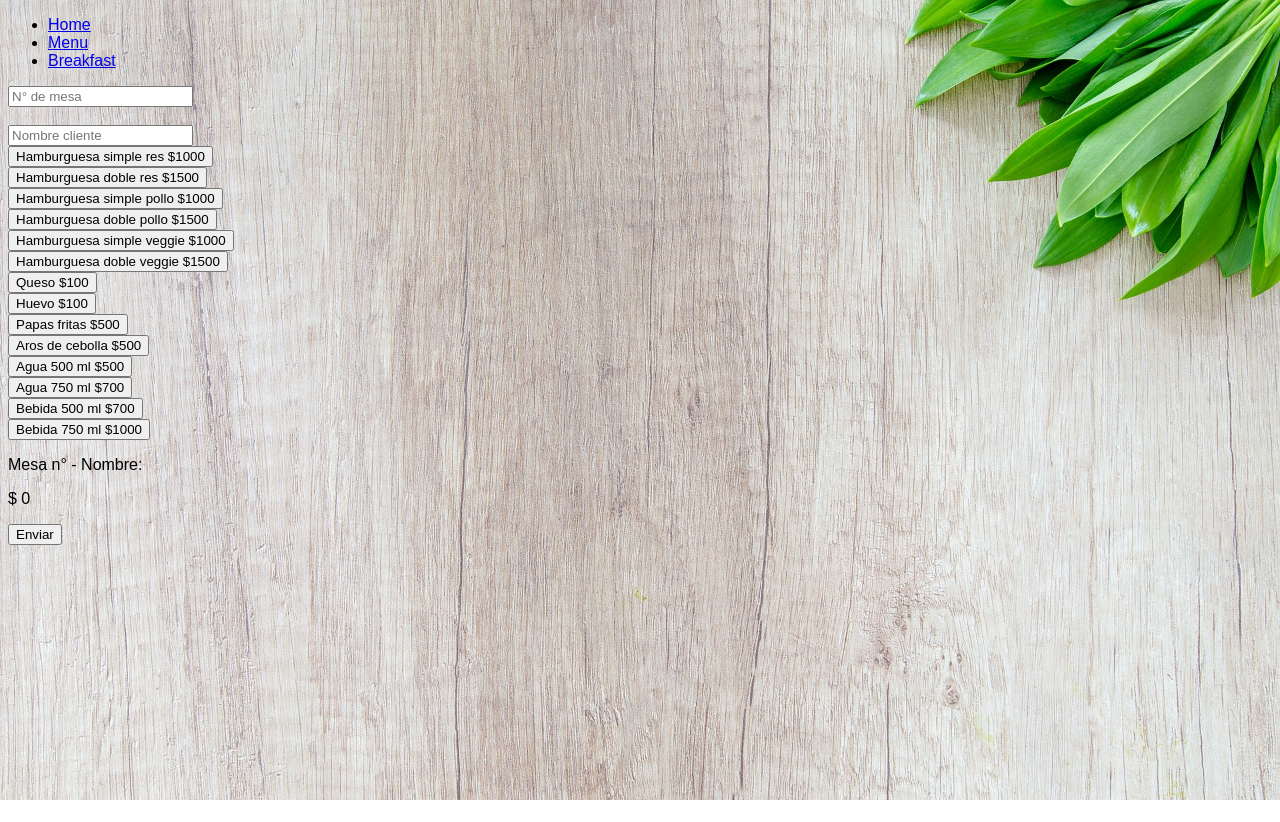
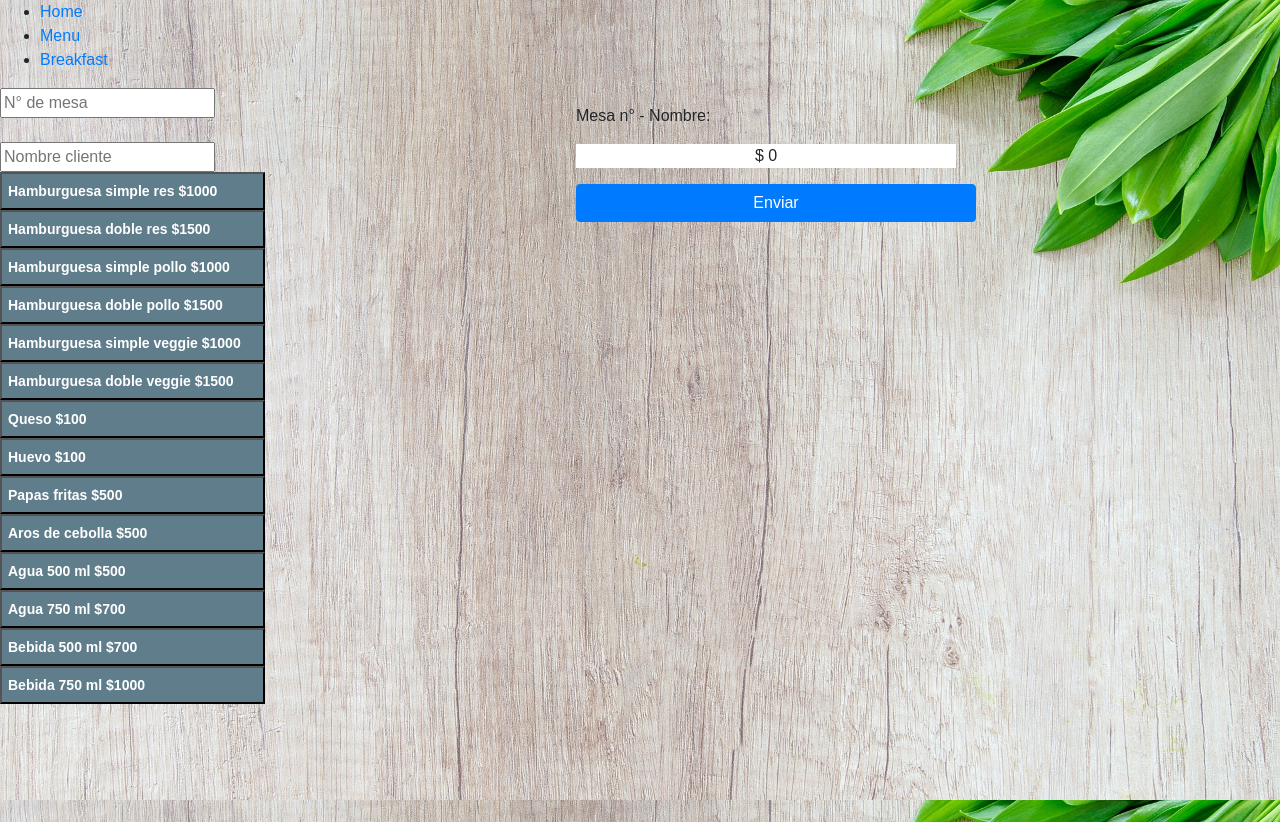
Before and after one commit to PalomaZelada/SCL011-BurgerQueen, a React (Create React App) app: page /menu in a window 1280 px wide. Before the commit the page ends 800 px from the top, so only its background shows below. Built offline with nearby package versions, Linux system fonts and the light colour scheme.

Commit message:
Adding styles to buttons and order (#6)

```diff
--- a/package.json
+++ b/package.json
@@ -2,13 +2,15 @@
   "name": "burger-queen-tmp",
   "version": "0.1.0",
   "private": true,
-  "homepage":"https://burger-queen-9b026.firebaseapp.com/",
+  "homepage": "https://burger-queen-9b026.firebaseapp.com/",
   "dependencies": {
     "@testing-library/jest-dom": "^4.2.4",
     "@testing-library/react": "^9.3.2",
     "@testing-library/user-event": "^7.1.2",
+    "bootstrap": "^4.4.1",
     "firebase": "^7.6.0",
     "react": "^16.12.0",
+    "react-bootstrap": "^1.0.0-beta.16",
     "react-dom": "^16.12.0",
     "react-router-dom": "^5.1.2",
     "react-scripts": "3.3.0"
--- a/src/App.css
+++ b/src/App.css
@@ -1,3 +1,11 @@
 *{
-    background-color: sandybrown;
+    font: 10px;
+    font-family: sans-serif;
 }
+body{
+    background-image: url(./images/fondo2.jpg);
+    background-repeat: no-repeat;
+    background-size: 100%;
+    background-attachment: fixed;
+    /* background-color: #4d5054; */
+}
--- a/src/App.js
+++ b/src/App.js
@@ -3,8 +3,9 @@ import {BrowserRouter as Router, Switch, Route, Link} from "react-router-dom";
 import Home from './components/home';
 import Menu from './components/menu';
 import Breakfast from './components/breakfast';
+import 'bootstrap/dist/css/bootstrap.min.css';
 import './style.css';
-//import './App.css';
+import './App.css';
 
   export default function App() {
     return (
--- a/src/components/basicButton.js
+++ b/src/components/basicButton.js
@@ -1,8 +1,10 @@
 import React, { Component } from 'react';
+import './styles/starting.css';
+
 class Button extends Component {
   render() {
       return(
-    <button onClick={this.props.clicking.bind(this, this.props.products)}>{this.props.name} ${this.props.price}</button>
+    <button className="btnBasic" onClick={this.props.clicking.bind(this, this.props.products)}>{this.props.name} ${this.props.price}</button>
       )
   }
 }
--- a/src/components/breakfast.js
+++ b/src/components/breakfast.js
@@ -3,6 +3,8 @@ import BasicButton from './basicButton';
 import data1 from '../data/data.json';
 import db from '../data/firebaseKey';
 import Client from './infoClient';
+import Button from 'react-bootstrap/Button'
+
 class Breakfast extends Component {
   constructor(props) {
     super(props);
@@ -25,7 +27,7 @@ class Breakfast extends Component {
       item: orderedItems,
     });
     //Aqui se suma el valor de cada producto al total, por eso se establece el 0
-  let orderTotal = this.state.item.reduce( (acc, elem) => acc + elem.price, 0)
+    let orderTotal = this.state.item.reduce((acc, elem) => acc + elem.price, 0)
     //Actualizamos el estado de price que ahora guarda el total del pedido
     this.setState({
       price: orderTotal
@@ -34,12 +36,12 @@ class Breakfast extends Component {
   //Funcion para guardar input del cliente
   handleInputChange = event => {
     this.setState({
-      [event.name] :event.value
+      [event.name]: event.value
     })
   }
 
   //Funcion para eliminar items del pedido y restar el valor del total
-  deletingItem(id, price){
+  deletingItem(id, price) {
     this.setState({
       item: this.state.item.filter((elem, i) => {
         //Cuando encuentra el id de un producto lo "filtra" del arreglo eso significa que lo elimina
@@ -58,13 +60,13 @@ class Breakfast extends Component {
   //Aqui guardamos los pedidos en firebase
   savingOrders = () => {
     //Guardo en variables los estados actuales del array item y precio
-      let newOrder= this.state.item
-      let newTotal= this.state.price
-      let newClient= this.state.client
-      let newTable= this.state.table
+    let newOrder = this.state.item
+    let newTotal = this.state.price
+    let newClient = this.state.client
+    let newTable = this.state.table
     db.collection("orders").add({
-        clientName:newClient,
-        table:newTable,
+      clientName: newClient,
+      table: newTable,
       orderedItems: newOrder,
       price: newTotal
     })
@@ -75,16 +77,16 @@ class Breakfast extends Component {
         alert("Pedido enviado a cocina")
       })
       //Aqui limpio item y price para inicia un pedido nuevo
-        .then(()=>{
-        let emptyOrder= []
-        let emptyTotal= 0
-        let emptyInput= ''
-        let emptyTable=''
+      .then(() => {
+        let emptyOrder = []
+        let emptyTotal = 0
+        let emptyInput = ''
+        let emptyTable = ''
         this.setState({
-          item:emptyOrder,
-          price:emptyTotal,
-          client:emptyInput,
-          table:emptyTable
+          item: emptyOrder,
+          price: emptyTotal,
+          client: emptyInput,
+          table: emptyTable
         })
       })
       .catch(function (error) {
@@ -113,35 +115,37 @@ class Breakfast extends Component {
     return (
       <div>
         <Client
-        change={event=>this.handleInputChange(event.target)}
+          change={event => this.handleInputChange(event.target)}
         />
         {dataBreakfast}
-        <p>Mesa n° {this.state.table}- Nombre: {this.state.client}</p>
-        {this.state.item.map((order, i)=>{
+        <p className="inputLocation2">Mesa n° {this.state.table}- Nombre: {this.state.client}</p>
+        {this.state.item.map((order, i) => {
           return (
-            <div>
+            <div className="boxStyle2">
               <p>
                 {order.item} ${order.price}
                 <span>
-              <button
-              onClick={this.deletingItem.bind(this, i, order.price)}
-              >
+                  <Button
+                    variant="danger"
+                    onClick={this.deletingItem.bind(this, i, order.price)}>
                     Eliminar
-              </button>
+              </Button>
                 </span>
               </p>
             </div>
           )
         })
         }
-        <p>
+        <p className="totalStyle2">
           $ {this.state.price}
         </p>
         <div>
-        <button
-        onClick={()=>this.savingOrders()}>
+          <Button
+            className="inputLocation2"
+            onClick={() => this.savingOrders()}
+            variant="primary">
             Enviar
-        </button>
+        </Button>
         </div>
       </div>
     )
--- a/src/components/menu.js
+++ b/src/components/menu.js
@@ -3,6 +3,8 @@ import BasicButton from './basicButton';
 import data1 from '../data/data.json';
 import db from '../data/firebaseKey';
 import Client from './infoClient';
+import Button from 'react-bootstrap/Button'
+
 class Menu extends Component {
   constructor(props) {
     super(props);
@@ -26,7 +28,7 @@ class Menu extends Component {
       item: orderedItems,
     });
     //Aqui se suma el valor de cada producto al total, por eso se establece el 0
-  let orderTotal = this.state.item.reduce( (acc, elem) => acc + elem.price, 0)
+    let orderTotal = this.state.item.reduce((acc, elem) => acc + elem.price, 0)
     //Actualizamos el estado de price que ahora guarda el total del pedido
     this.setState({
       price: orderTotal
@@ -35,12 +37,12 @@ class Menu extends Component {
   //Funcion para guardar input del cliente
   handleInputChange = event => {
     this.setState({
-    [event.name] :event.value
+      [event.name]: event.value
     })
   }
 
   //Funcion para eliminar items del pedido y restar el valor del total
-  deletingItem(id, price){
+  deletingItem(id, price) {
     this.setState({
       item: this.state.item.filter((elem, i) => {
         //Cuando encuentra el id de un producto lo "filtra" del arreglo eso significa que lo elimina
@@ -59,13 +61,13 @@ class Menu extends Component {
   //Aqui guardamos los pedidos en firebase
   savingOrders = () => {
     //Guardo en variables los estados actuales del array item y precio
-      let newOrder= this.state.item
-      let newTotal= this.state.price
-      let newClient= this.state.client
-      let newTable= this.state.table
+    let newOrder = this.state.item
+    let newTotal = this.state.price
+    let newClient = this.state.client
+    let newTable = this.state.table
     db.collection("orders").add({
-        clientName:newClient,
-        table:newTable,
+      clientName: newClient,
+      table: newTable,
       orderedItems: newOrder,
       price: newTotal
     })
@@ -76,16 +78,16 @@ class Menu extends Component {
         alert("Pedido enviado a cocina")
       })
       //Aqui limpio item y price para inicia un pedido nuevo
-        .then(()=>{
-        let emptyOrder= []
-        let emptyTotal= 0
-        let emptyInput= ''
-        let emptyTable=''
+      .then(() => {
+        let emptyOrder = []
+        let emptyTotal = 0
+        let emptyInput = ''
+        let emptyTable = ''
         this.setState({
-          item:emptyOrder,
-          price:emptyTotal,
-          client:emptyInput,
-          table:emptyTable
+          item: emptyOrder,
+          price: emptyTotal,
+          client: emptyInput,
+          table: emptyTable
         })
       })
       .catch(function (error) {
@@ -114,35 +116,37 @@ class Menu extends Component {
     return (
       <div>
         <Client
-        change={event=>this.handleInputChange(event.target)}
+          change={event => this.handleInputChange(event.target)}
         />
         {dataLunch}
-        <p>Mesa n° {this.state.table}- Nombre: {this.state.client}</p>
-        {this.state.item.map((order, i)=>{
+        <p className="inputLocation">Mesa n° {this.state.table}- Nombre: {this.state.client}</p>
+        {this.state.item.map((order, i) => {
           return (
-            <div>
-
+            <div className="boxStyle">
               <p>
                 {order.item} ${order.price}
                 <span>
-              <button
+                  <Button
+                    variant="danger"
                     onClick={this.deletingItem.bind(this, i, order.price)}>
                     Eliminar
-              </button>
+              </Button>
                 </span>
               </p>
             </div>
           )
         })
         }
-        <p>
+        <p className="totalStyle">
           $ {this.state.price}
         </p>
         <div>
-        <button
-        onClick={()=>this.savingOrders()}>
+          <Button
+            className="inputLocation"
+            onClick={() => this.savingOrders()}
+            variant="primary">
             Enviar
-        </button>
+        </Button>
         </div>
       </div>
     )
--- a/src/components/styles/starting.css
+++ b/src/components/styles/starting.css
@@ -1,7 +1,10 @@
 .btnBasic{
     color: white;
-    width: 200px;
+    width: 265px;
     height: 38px;
-    background-color: #F52F41;
+    background-color: #607d8b;
     font-weight: bold;
+    font-size: 14px;
+    text-align: left;
+
 }
--- a/src/style.css
+++ b/src/style.css
@@ -1,10 +1,53 @@
-*{
-    font: 10px;
-    font-family: sans-serif;
+.boxStyle{
+    background-color: #90a4ae;
+    color: black;
+    padding: none;
+    border: none;
+    width: 380px;
+    border-radius:15px;
+    text-align: center;
+    left: 45%;
+    top: -600px;
+    position: relative;
 }
-body{
-    background-image: url(./images/fondo2.jpg);
-    background-repeat: no-repeat;
-    background-size: 100%;
-    /* background-color: #4d5054; */
+.boxStyle2{
+    background-color: #90a4ae;
+    color: black;
+    padding: none;
+    border: none;
+    width: 380px;
+    border-radius:15px;
+    text-align: center;
+    left: 45%;
+    top: -200px;
+    position: relative;
 }
+.totalStyle{
+    position: relative;
+    left: 45%;
+    top: -600px;
+    background-color:white;
+    width: 380px;
+    text-align: center;
+}
+.totalStyle2{
+    position: relative;
+    left: 45%;
+    top: -200px;
+    background-color:white;
+    width: 380px;
+    text-align: center;
+    }
+.inputLocation{
+    left: 45%;
+    top: -600px;
+    position: relative;
+    width:400px
+
+}
+.inputLocation2{
+    left: 45%;
+    top:-200px;
+    position: relative;
+    width:400px
+}
```
Also changed, not shown: 1 other file (tests, documents, lock files or other folders). Lines whose indentation alone changed are shown as unchanged.
